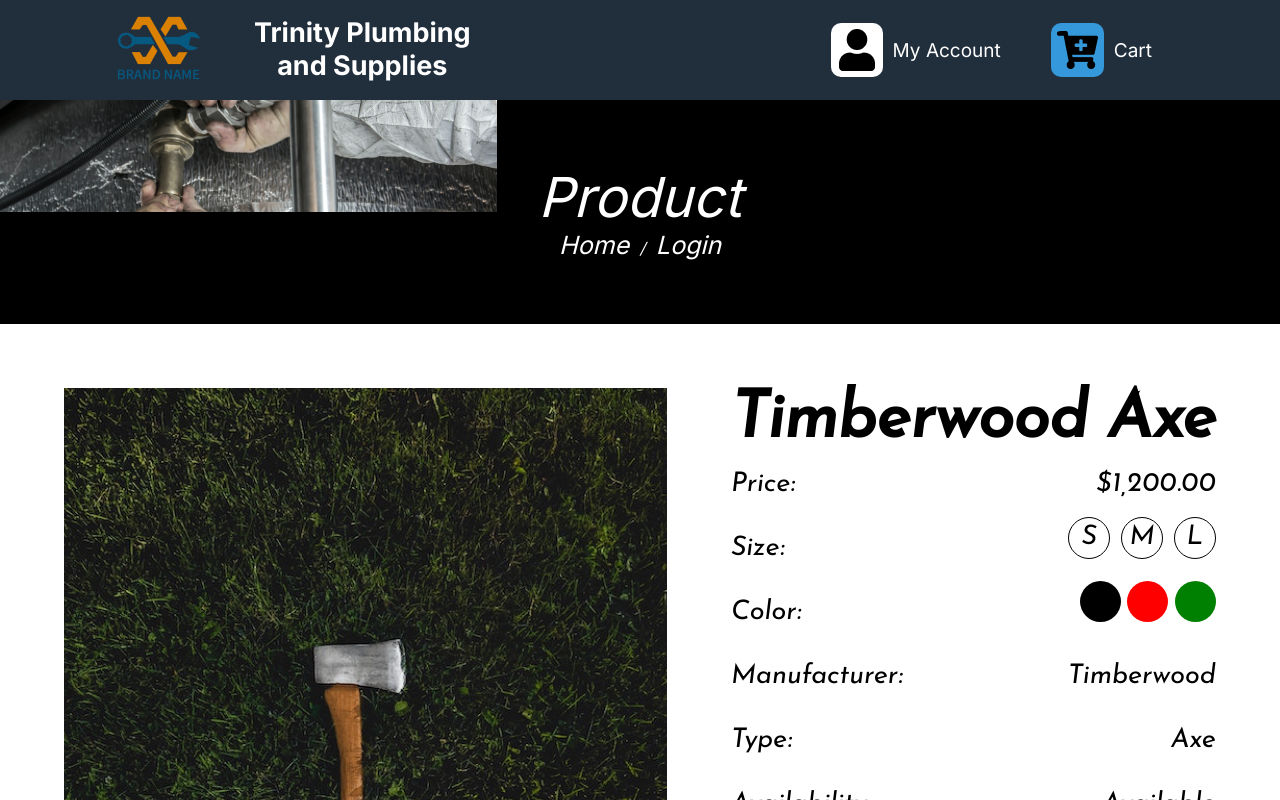
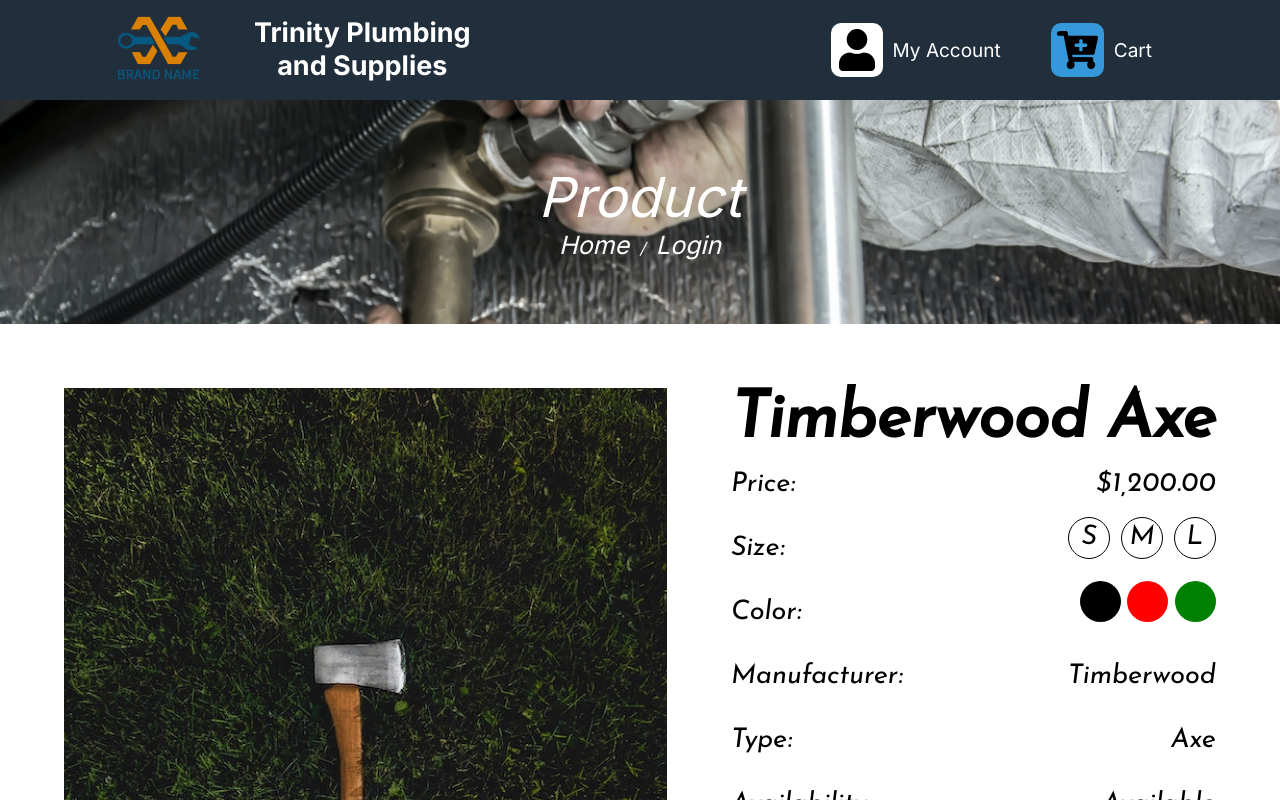
Before and after one commit to Dawnz/amber-plumming-app, an Angular app in the folder Trinity-Plumbing-App/: page /login in a window 1280 px wide. Shown: the top 800 px of the page. Built offline with nearby package versions, Linux system fonts and the light colour scheme.

Commit message:
made changes

```diff
--- a/Trinity-Plumbing-App/src/app/app.component.html
+++ b/Trinity-Plumbing-App/src/app/app.component.html
@@ -1,5 +1,5 @@
+<app-nav-bar></app-nav-bar>
 <!-- <router-outlet></router-outlet> -->
 <!-- <app-slideshow [autoSlide]="true"></app-slideshow>  -->
-<app-nav-bar></app-nav-bar>
 <app-product-detail></app-product-detail>
 <app-footer></app-footer>
--- a/Trinity-Plumbing-App/src/app/components/product-detail/product-detail.component.css
+++ b/Trinity-Plumbing-App/src/app/components/product-detail/product-detail.component.css
@@ -10,14 +10,14 @@ header{
     background-color: black;
     color: white;
     background-image: url('/assets/product-background.png');
-    /* height: 100%; */
+    height: 100%;
     background-repeat: no-repeat;
     background-size: cover;
     display: flex;
+    object-fit: cover;
     justify-content: center;
     align-items: center;
     background-attachment: fixed;
-    background-size: auto 50%;
 }
 
 header h4{
--- a/Trinity-Plumbing-App/src/app/components/product-detail/product-detail.component.html
+++ b/Trinity-Plumbing-App/src/app/components/product-detail/product-detail.component.html
@@ -61,11 +61,11 @@
             <p>Quantity:</p>
             <div class="quantity-input" style="position: relative;">
                 <div>
-                    <p #amount>1</p>
-                    <div class="click minus">
+                    <p #amount >1</p>
+                    <div class="click minus" (click)="minus(amount)">
                         <img src="/assets/minus.png" alt="">
                     </div>
-                    <div class="click plus">
+                    <div class="click plus" (click)="plus(amount)">
                         <img src="/assets/plus.png" alt="">
                     </div>
                 </div>
--- a/Trinity-Plumbing-App/src/app/components/product-detail/product-detail.component.ts
+++ b/Trinity-Plumbing-App/src/app/components/product-detail/product-detail.component.ts
@@ -12,4 +12,11 @@ export class ProductDetailComponent implements OnInit {
   ngOnInit(): void {
   }
 
+  minus(amount:any){
+    amount = Number(amount.innerText--)
+  }
+
+  plus(amount:any){
+    amount = Number(amount.innerText++)
+  }
 }
```
